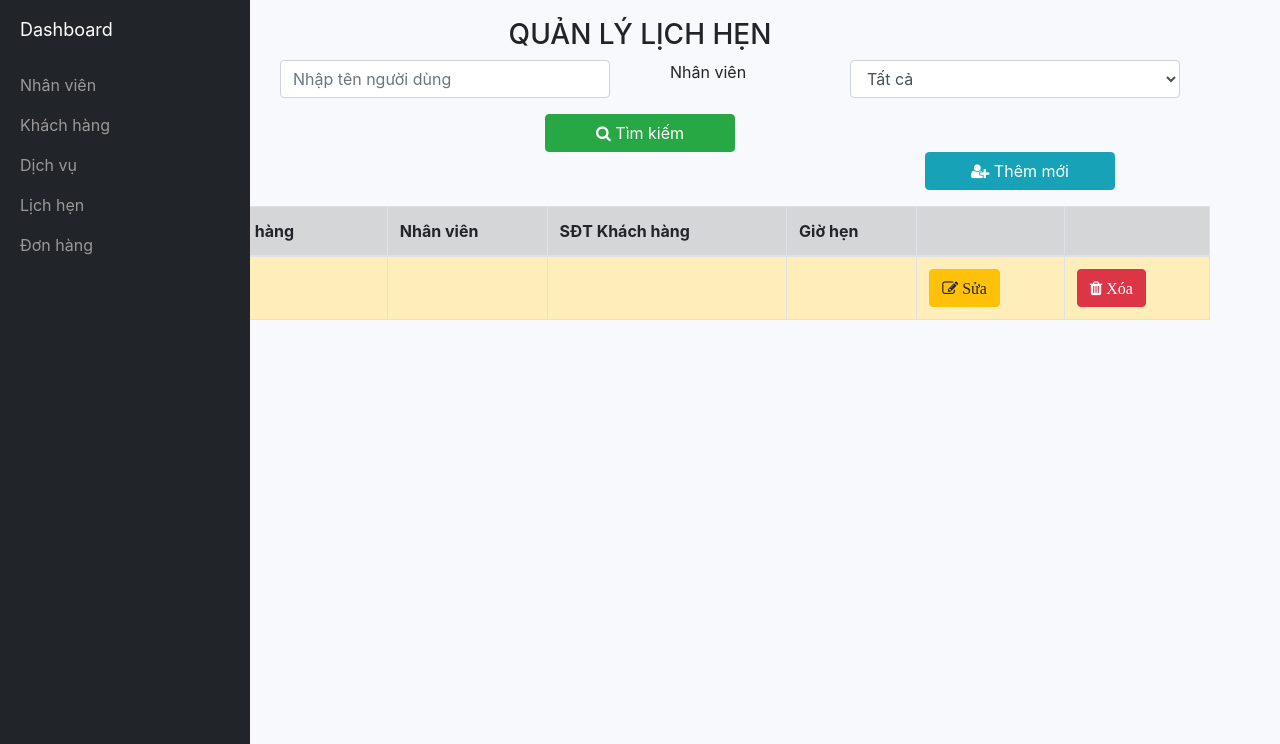
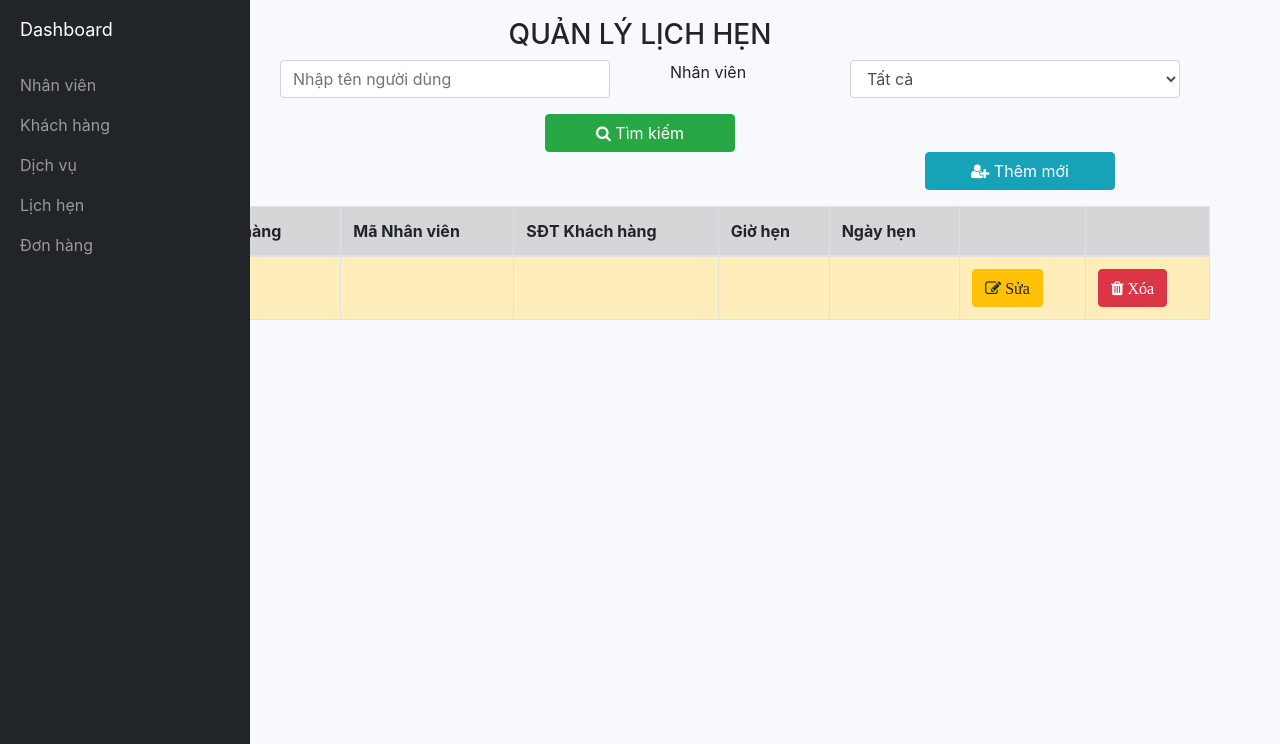
Before and after one commit to quynhpn/BTL_CongNgheWeb, a CodeIgniter app: page /BTL_CongNgheWeb/index.php/appointment/index in a window 1280 px wide. Shown: the part 56-800 px from the top of the page. Run offline with CodeIgniter, Linux system fonts and the light colour scheme; tables that the repository leaves empty or names only in its code hold one stand-in row (values such as "Sample post"); data that the repository does not hold is empty; some libraries are stand-ins or nearby versions.

Commit message:
fix dl bang lich hen

```diff
--- a/application/models/M_appointment.php
+++ b/application/models/M_appointment.php
@@ -4,7 +4,7 @@
         parent::__construct();
     }
     public function listAppointment(){
-        $query=$this->db->query("SELECT * FROM lichhen");
+        $query=$this->db->query("SELECT * FROM lichhen JOIN khachhang ON khachhang.SĐT=lichhen.SĐT");
         return $query->result_array();
     }
 }
--- a/application/views/admin/body_appointment _admin_view.php
+++ b/application/views/admin/body_appointment _admin_view.php
@@ -52,13 +52,16 @@
                         Tên khách hàng
                     </th>
                     <th>
-                        Nhân viên
+                       Mã Nhân viên
                     </th>
                     <th>
                         SĐT Khách hàng
                     </th>
                     <th>
                         Giờ hẹn
+                    </th>
+                    <th>
+                        Ngày hẹn
                     </th>
                     <th></th>
                     <th></th>
@@ -73,10 +76,11 @@
                ?>
                 <tr class="table-warning">
                     <td><?php echo $stt ?></td>
+                    <td><?php echo $row['TenKH']?></td>
+                    <td><?php echo $row['MaNV']?></td>
+                    <td><?php echo $row['SĐT']?></td>
                     <td><?php echo $row['GioHen']?></td>
                     <td><?php echo $row['NgayHen']?></td>
-                    <td><?php echo $row['MaNV']?></td>
-                    <td><?php echo $row['SĐT']?></td>
                     <td>
                         <button class="btn btn-warning">
                             <i class="fa fa-edit">
```
